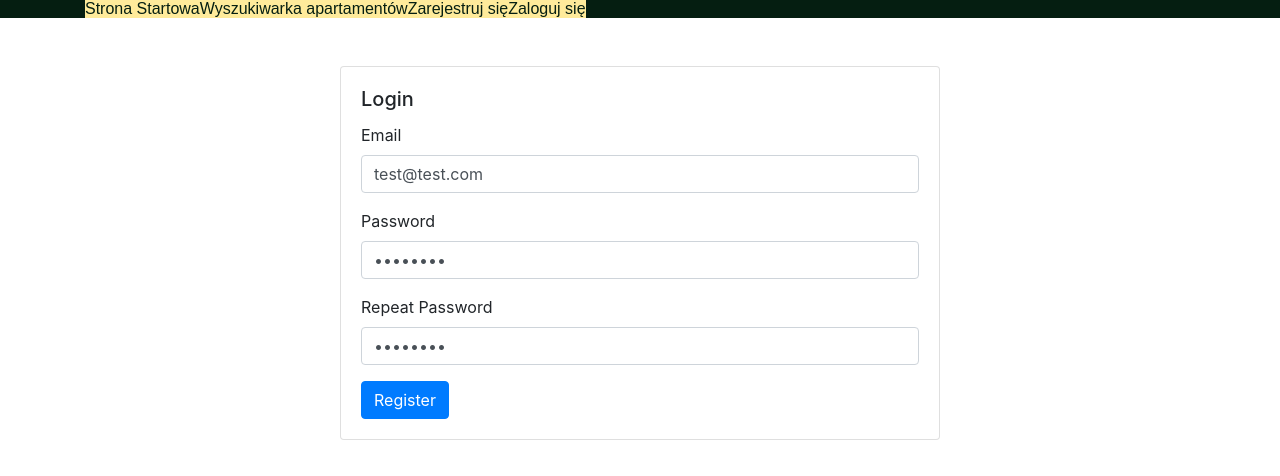
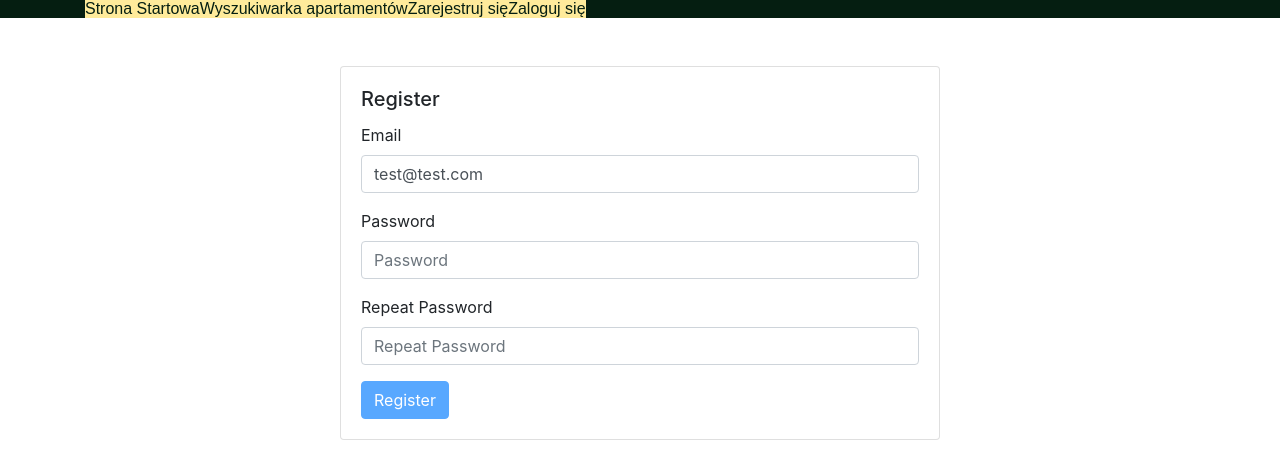
Before and after one commit to adrianlukaszek1992/Apartments, an Angular app in the folder frontend/: page /register in a window 1280 px wide. Shown: the top 476 px of the page. Built offline with nearby package versions, Linux system fonts and the light colour scheme.

Commit message:
added checking of password's coherence

```diff
--- a/frontend/src/app/login-page/login-page.component.ts
+++ b/frontend/src/app/login-page/login-page.component.ts
@@ -21,9 +21,12 @@ export class LoginPageComponent implements OnInit {
   ) { }
 
   ngOnInit() {
+    if (this.customerService.isLogged()) {
+      this.router.navigateByUrl('/dashboard');
+    }
   }
 
-  tryLogin() {
+   tryLogin() {
     this.apiService.login(
       this.email,
       this.password
@@ -31,14 +34,12 @@ export class LoginPageComponent implements OnInit {
       res => {
         if (res.token) {
           this.customerService.setToken(res.token);
+          window.location.reload();
           this.router.navigateByUrl('/dashboard');
-          window.location.reload();
         }
       },
       res => {
         this.error = res.error.error;
         console.log(res.error.error);
       });
-  }
-
-}
+  }}
--- a/frontend/src/app/navbar/navbar.component.ts
+++ b/frontend/src/app/navbar/navbar.component.ts
@@ -12,7 +12,7 @@ export class NavbarComponent implements OnInit {
 private isLogged: boolean;
 
   constructor(private customerService: CustomerService) {
-    this.isLogged = customerService.isLogged();
+    this.isLogged = this.customerService.isLogged();
   }
 
   ngOnInit() {
--- a/frontend/src/app/register-page/register-page.component.html
+++ b/frontend/src/app/register-page/register-page.component.html
@@ -1,19 +1,20 @@
 <div class="card mt-5" style="margin:auto;width: 600px;">
   <div class="card-body">
-    <h5 class="card-title">Login</h5>
+    <h5 class="card-title">Register</h5>
     <div class="form-group">
       <label for="email">Email</label>
       <input type="text" class="form-control" id="email" placeholder="Email Address" [(ngModel)]="email">
     </div>
     <div class="form-group">
       <label for="email">Password</label>
-      <input type="password" class="form-control" id="password" placeholder="Password" [(ngModel)]="password">
+      <input type="password" class="form-control" id="password" placeholder="Password" (blur)="isPasswordMatch()" [(ngModel)]="password">
     </div>
     <div class="form-group">
       <label for="email">Repeat Password</label>
-      <input type="password" class="form-control" id="passwordRepeated" placeholder="Repeat Password" [(ngModel)]="password">
+      <input type="password" class="form-control" (blur)="isPasswordMatch()" id="passwordRepeated" placeholder="Repeat Password" [(ngModel)]="passwordRepeated">
+      <p [hidden]="isPwdMatch || !blurPwd">Passwords doesn't match</p>
     </div>
     <p class="alert alert-danger" *ngIf="error">{{error}}</p>
-    <button type="submit" class="btn btn-primary" (click)="tryRegister()">Register</button>
+    <button type="submit" class="btn btn-primary" [disabled]= "!isPwdMatch" (click)="tryRegister()">Register</button>
   </div>
 </div>
--- a/frontend/src/app/register-page/register-page.component.ts
+++ b/frontend/src/app/register-page/register-page.component.ts
@@ -11,8 +11,11 @@ import { Router } from '@angular/router';
 export class RegisterPageComponent implements OnInit {
 
   email = 'test@test.com';
-  password = 'test@123';
+  password: string;
+  passwordRepeated: string;
+  isPwdMatch: boolean;
   error: any;
+  blurPwd: boolean;
 
   constructor(
     private apiService: ApiService,
@@ -21,24 +24,32 @@ export class RegisterPageComponent implements OnInit {
   ) { }
 
   ngOnInit() {
+    if (this.customerService.isLogged()) {
+      this.router.navigateByUrl('/dashboard');
+    }
   }
 
-  tryRegister() {
-    this.apiService.register(
+  isPasswordMatch() {
+    this.password === this.passwordRepeated
+      ? this.isPwdMatch = true
+      : this.isPwdMatch = false;
+    this.blurPwd = true;
+  }
+
+   tryRegister() {
+     this.apiService.register(
       this.email,
       this.password
     ).subscribe(
-      res => {
+       res => {
         if (res.token) {
           this.customerService.setToken(res.token);
+          window.location.reload();
           this.router.navigateByUrl('/dashboard');
-          window.location.reload();
         }
       },
       res => {
         this.error = res.error.error;
         console.log(res.error.error);
       });
-  }
-
-}
+  }}
```
